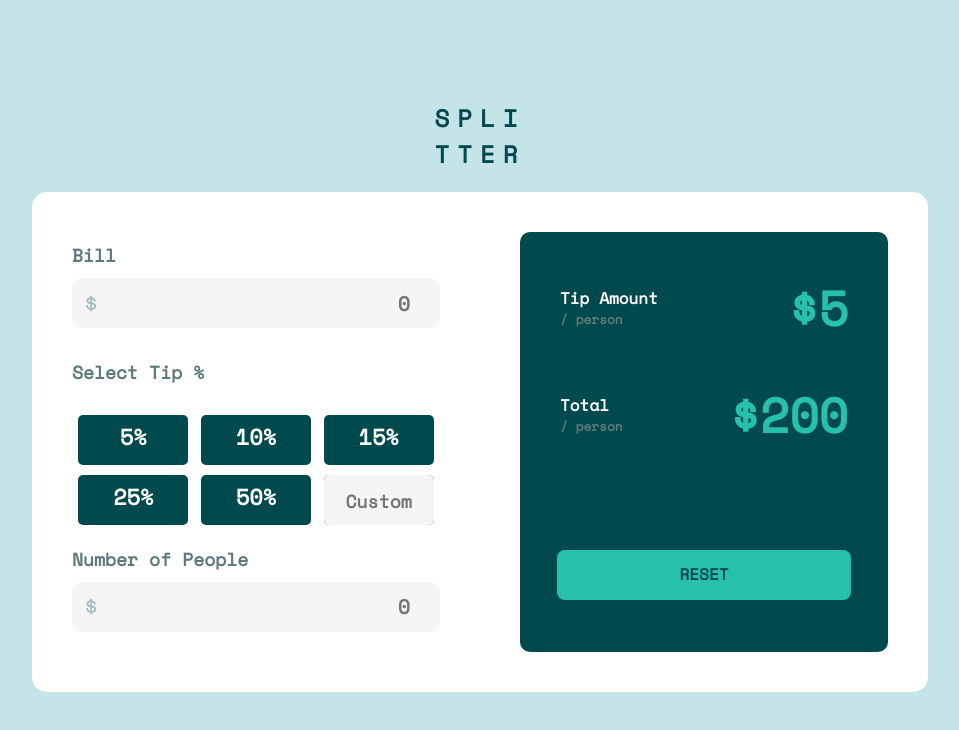
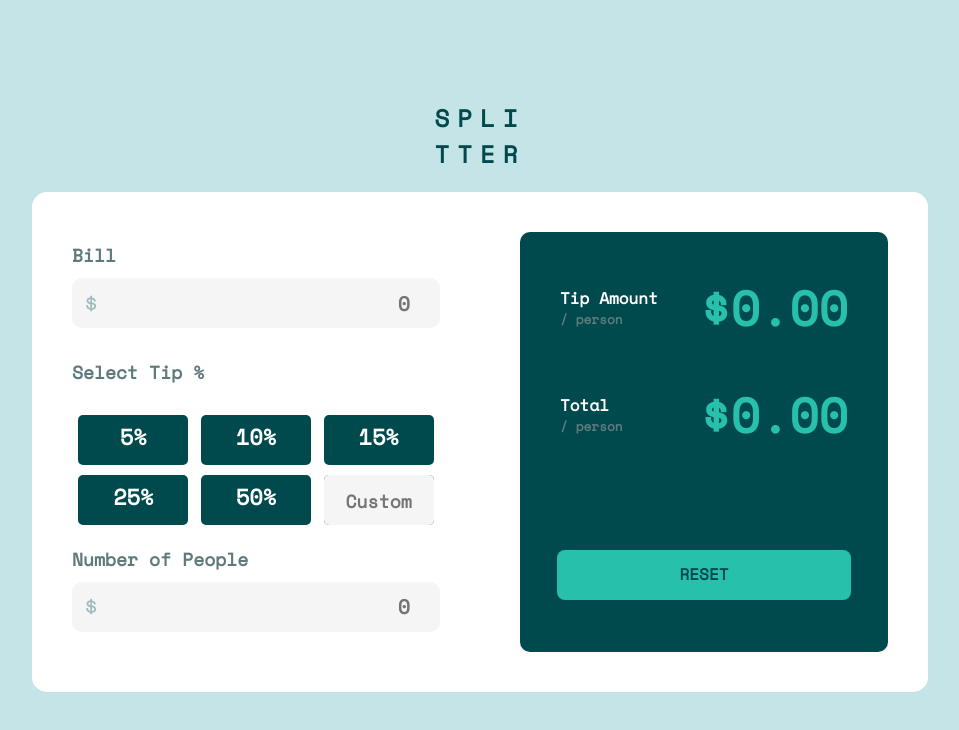
Before and after one commit to murito7/tips_calculator, a plain HTML site: page main/index.html in a window 1280 px wide. Shown: the whole page, without its empty margins (160-1119 px from the left). Drawn offline with nearby package versions, Linux system fonts and the light colour scheme.

Commit message:
fixed input issue

```diff
--- a/main/app.js
+++ b/main/app.js
@@ -88,7 +88,7 @@ function handleReset() {
   input.value = 0.0;
   validateBill();
 
-  button[2].click();
+  button[1].click();
   people.value = 1;
   setPeopleVal();
 }
--- a/main/index.html
+++ b/main/index.html
@@ -45,7 +45,7 @@
           <p>/ person</p>
         </div>
         <div class="tip-right">
-          <div class="tipValue">$5</div>
+          <div class="tipValue">$0.00</div>
         </div>
         </div>
         <div class="total-amount">
@@ -54,7 +54,7 @@
           <p>/ person</p>
         </div>
         <div class="total-right">
-          <div class="tipValue">$200</div>
+          <div class="tipValue">$0.00</div>
         </div>
         </div>
         <div class="btn-reset">
```
